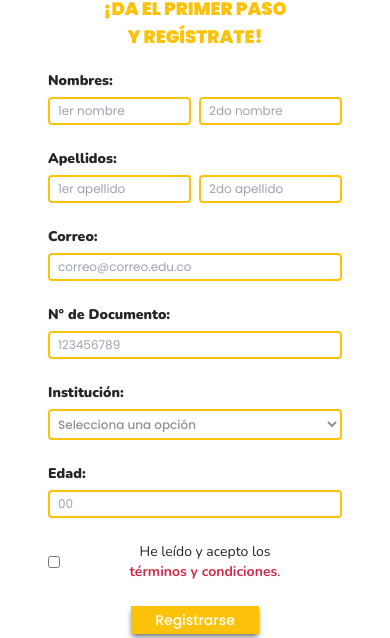
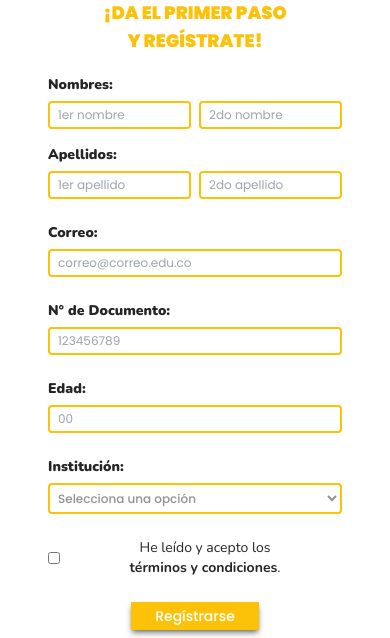
Before and after one commit to programateacademy/PROGRAMATE-SCHOOL-FRONT, a React (Vite) app: page /Singup in a window 390 px wide. Shown: the part 209-847 px from the top of the page. Built offline with nearby package versions, Linux system fonts and the light colour scheme.

Commit message:
V0.13 Previous for BackEnd

```diff
--- a/src/components/Form/Motivation.jsx
+++ b/src/components/Form/Motivation.jsx
@@ -7,7 +7,7 @@ const Motivation = () => {
             <div className='flex h-72 '>
                 <img src={'https://github.com/MariaHerrera03/ImageBank/blob/main/Progr%C3%A1mateSchool/PhotoTRES.jpeg?raw=true'} className=' opacity-50 mix-blend-overlay object-cover h-72 w-full absolute'></img>
                 <div className=' w-7/12 sm:w-5/12 md:w-9/12 m-auto '>
-                    <img className='bg-light/80 rounded-lg p-2 md:p-4 shadow-2xl' src={'https://github.com/MariaHerrera03/ImageBank/blob/main/Progr%C3%A1mateSchool/programate-school-color.png?raw=true'} />
+                    <img className='bg-light/90 rounded-lg p-2 md:p-4 shadow-2xl backdrop-saturate-200' src={'https://github.com/MariaHerrera03/ImageBank/blob/main/Progr%C3%A1mateSchool/programate-school-color.png?raw=true'} />
                 </div>
             </div>
             <Link to='/Psychological'>
--- a/src/pages/Login.jsx
+++ b/src/pages/Login.jsx
@@ -13,6 +13,7 @@ function LoginPerson() {
 
     const navigator = useNavigate();
     const [showPassword, setShowPassword] = useState(false)
+
 
     function loginPerson() {
         var loginP = {
@@ -39,20 +40,20 @@ function LoginPerson() {
                 <h1 className='mx-12 sm:mx-12 md:mx-12 lg:mx-26 pb-3 text-center text-yellow text-lg sm:text-2xl md:text-2xl lg:text-3xl font-Poppins font-black uppercase'>¡Sigue educándote<br/>para el futuro!</h1>
                 <Link to='/Singup'><img className='mx-auto w-[25%] pb-6 md:hidden' src={'https://github.com/MariaHerrera03/ImageBank/blob/main/Progr%C3%A1mateSchool/programate-school-negros.png?raw=true'} alt=''/></Link>
                 <div className='mx-12 sm:mx-40 md:mx-16 lg:mx-28 pb-6'>
-                    <h3 className='pb-1.5 text-dark text-sm font-Nunito font-black'>Usuario:</h3>
-                    <input value={emailPerson} onChange={(e) => {setEmailPerson(e.target.value)}} type='email' placeholder='correo@correo.edu.co' className='w-full px-1 py-1 rounded border-2 border-yellow text-dark/50 text-xs font-Poppins'></input>
+                    <label for='email' className='pb-1.5 text-dark text-sm font-Nunito font-black'>Usuario:</label>
+                    <input value={emailPerson} onChange={(e) => {setEmailPerson(e.target.value)}} type='email' required  placeholder='correo@correo.edu.co' className='w-full px-1 py-1 rounded border-2 border-yellow text-dark/50 text-xs font-Poppins'></input>
                 </div>
                 <div className='mx-12 sm:mx-40 md:mx-16 lg:mx-28 pb-6 relative'>
-                    <h3 className='pb-1.5 text-dark text-sm font-Nunito font-black'>Contraseña:</h3>
-                    <input value={passwordPerson}  onChange={(e) => {setPasswordPerson(e.target.value)}} type={showPassword ? 'text' : 'password'} placeholder='∗∗∗∗∗∗∗∗∗∗∗∗∗' className='w-full px-1 py-1 rounded border-2 border-yellow text-dark/50 text-xs font-Poppins'></input>
-                        <div className='absolute top-8 right-2' onClick={() => setShowPassword(!showPassword)}>
-                            {showPassword ? <AiOutlineEye className='fill-dark'/> : <AiOutlineEyeInvisible className='fill-dark'/>}
-                        </div>
+                    <label for='password' className='pb-1.5 text-dark text-sm font-Nunito font-black'>Contraseña:</label>
+                    <input value={passwordPerson}  onChange={(e) => {setPasswordPerson(e.target.value)}} type={showPassword ? 'text' : 'password'} required placeholder='∗∗∗∗∗∗∗∗∗∗∗∗∗' className='w-full pl-1 pr-8 py-1 rounded border-2 border-yellow text-dark/50 text-xs font-Poppins'></input>
+                        <button className='absolute top-8 right-2 px-1 bg-light' onClick={() => setShowPassword(!showPassword)}>
+                            {showPassword ? <AiOutlineEye className='fill-dark hover:fill-red'/> : <AiOutlineEyeInvisible className='fill-dark hover:fill-red'/>}
+                        </button>
                     <h5 className='pt-1 text-center text-dark text-xs font-Nunito italic '>Olvidaste tu contraseña, <a href='https://github.com/programateacademy/PROGRAMATE-SCHOOL-FRONT' target='_blank'><b className='hover:text-red'>recupérala aquí</b></a></h5>
                 </div>
                 <button onClick={loginPerson} className='flex mx-auto px-6 py-1 bg-yellow shadow-md shadow-dark/50 hover:bg-dark text-center text-light text-sm font-Poppins font-medium'>Ingresar</button>
                 <h4 className='mx-20 md:mx-16 pt-6 text-center text-dark text-sm font-Nunito'>¿No tienes una cuenta?</h4>
-                <Link to='/Singup'><h4 className='mx-20 md:mx-16 text-center text-dark text-sm font-Nunito hover:text-red'><b>Ingresa aquí</b>.</h4></Link>
+                <Link to='/Singup'><h4 className='mx-20 md:mx-16 text-center text-dark text-sm font-Nunito hover:text-red'><b>Regístrate aquí</b>.</h4></Link>
             </div>
         </div>
         </div>
--- a/src/pages/Singup.jsx
+++ b/src/pages/Singup.jsx
@@ -10,14 +10,19 @@ export const Singup = () => {
 
     return (
         <div className='h-full grid grid-rows-5 md:grid-rows-1 md:grid-cols-2'>
-            <div className='row-span-1 bg-[url("https://github.com/MariaHerrera03/ImageBank/blob/main/Progr%C3%A1mateSchool/PhotoOCHO_50.png?raw=true")] bg-cover bg-center grid'>
+            <div className='row-span-1 md:h-full bg-[url("https://github.com/MariaHerrera03/ImageBank/blob/main/Progr%C3%A1mateSchool/PhotoOCHO_50.png?raw=true")] bg-cover bg-center grid'>
                 <div className='w-7/12 sm:w-5/12 md:w-9/12 m-auto'>
                     <img className='bg-light/80 rounded-lg p-2 md:p-4 shadow-2xl' src={'https://github.com/MariaHerrera03/ImageBank/blob/main/Progr%C3%A1mateSchool/programate-school-color.png?raw=true'}/>
                 </div>
             </div>
+            {/* <div className='row-span-1 relative'>
+                <div className='h-full w-full m-auto flex justify-center items-center bg-[url("https://github.com/MariaHerrera03/ImageBank/blob/main/Progr%C3%A1mateSchool/PhotoOCHO_50.png?raw=true")] bg-cover bg-center bg-fixed'>
+                    <img className='md:fixed md:object-contain md:w-4/12 bg-light/80 rounded-lg p-2 md:p-4 shadow-2xl' src={'https://github.com/MariaHerrera03/ImageBank/blob/main/Progr%C3%A1mateSchool/programate-school-color.png?raw=true'}/>
+                </div>
+            </div> */}
             <div className='row-span-4 bg-light py-6 my-auto'>
                 <h1 className='mx-12 sm:mx-52 md:mx-12 lg:mx-26 pb-5 text-center text-yellow text-lg sm:text-2xl md:text-2xl lg:text-3xl font-Poppins font-black uppercase'>¡Da el primer paso<br/>y regístrate!</h1>
-                <div className='mx-12 sm:mx-40 md:mx-16 lg:mx-28 pb-6 grid grid-cols-2 gap-x-2'>
+                <div className='mx-12 sm:mx-40 md:mx-16 lg:mx-28 pb-4 grid grid-cols-2 gap-x-2'>
                     <h3 className='col-span-2 pb-1.5 text-dark text-sm font-Nunito font-black'>Nombres:</h3>
                     <input type='text' placeholder='1er nombre' className='px-2 py-1 rounded border-2 border-yellow text-dark/50 text-xs font-Poppins'></input>
                     <input type='text' placeholder='2do nombre' className='px-2 py-1 rounded border-2 border-yellow text-dark/50 text-xs font-Poppins'></input>
@@ -31,9 +36,19 @@ export const Singup = () => {
                     <h3 className='pb-1.5 text-dark text-sm font-Nunito font-black'>Correo:</h3>
                     <input type='email' placeholder='correo@correo.edu.co' className='w-full px-2 py-1 rounded border-2 border-yellow text-dark/50 text-xs font-Poppins'></input>
                 </div>
-                <div className='mx-12 sm:mx-40 md:mx-16 lg:mx-28 pb-6'>
+                <div className='hidden md:grid mx-12 sm:mx-40 md:mx-16 lg:mx-28 pb-6 grid-cols-2 gap-x-2'>
+                    <h3 className='col-span-1 pb-1.5 text-dark text-sm font-Nunito font-black'>N° de Documento:</h3>
+                    <h3 className='col-span-1 pb-1.5 text-dark text-sm font-Nunito font-black'>Edad:</h3>
+                    <input type='number' placeholder='123456789' className='w-full px-2 py-1 rounded border-2 border-yellow text-dark/50 text-xs font-Poppins'></input>
+                    <input type='number' placeholder='00' className='w-full px-2 py-1 rounded border-2 border-yellow text-dark/50 text-xs font-Poppins'></input>
+                </div>
+                <div className='md:hidden mx-12 sm:mx-40 md:mx-16 lg:mx-28 pb-6'>
                     <h3 className='pb-1.5 text-dark text-sm font-Nunito font-black'>N° de Documento:</h3>
                     <input type='number' placeholder='123456789' className='w-full px-2 py-1 rounded border-2 border-yellow text-dark/50 text-xs font-Poppins'></input>
+                </div>
+                <div className='md:hidden mx-12 sm:mx-40 md:mx-16 lg:mx-28 pb-6'>
+                    <h3 className='pb-1.5 text-dark text-sm font-Nunito font-black'>Edad:</h3>
+                    <input type='number' placeholder='00' className='w-full px-2 py-1 rounded border-2 border-yellow text-dark/50 text-xs font-Poppins'></input>
                 </div>
                 <div className='mx-12 sm:mx-40 md:mx-16 lg:mx-28 pb-6'>
                     <h3 className='pb-1.5 text-dark text-sm font-Nunito font-black'>Institución:</h3>
@@ -45,16 +60,12 @@ export const Singup = () => {
                         <option className='font-medium text-dark'>Cuatro</option>
                     </select>
                 </div>
-                <div className='mx-12 sm:mx-40 md:mx-16 lg:mx-28 pb-6'>
-                    <h3 className='pb-1.5 text-dark text-sm font-Nunito font-black'>Edad:</h3>
-                    <input type='number' placeholder='00' className='w-full px-2 py-1 rounded border-2 border-yellow text-dark/50 text-xs font-Poppins'></input>
-                </div>
                 <div className='mx-12 sm:mx-40 md:mx-16 lg:mx-28 pb-6 flex flex-row justify-center'>
                     <input type='checkbox' className='w-3 h-3 accent-red self-center'></input>
-                    <label className='ml-2 text-center text-dark text-sm font-Nunito'>He leído y acepto los <button onClick={() => setShowModal(true)} className='text-red'><b>términos y condiciones</b></button>.</label>
+                    <label className='ml-2 text-center text-dark text-sm font-Nunito'>He leído y acepto los <button onClick={() => setShowModal(true)} className='text-dark hover:text-red'><b>términos y condiciones</b></button>.</label>
                     <Modal onClose={handleOnClose} visible={showModal}/>
                 </div>
-                <button className='flex mx-auto px-6 py-1 bg-yellow shadow-md shadow-dark/50 hover:bg-dark text-center text-light text-sm font-Poppins font-medium'>Registrarse</button>
+                <button className='flex mx-auto px-6 py-1 bg-yellow shadow-md shadow-dark/50 hover:bg-dark text-center text-light text-sm font-Poppins font-medium'>Regístrarse</button>
             </div>
         </div>
     )
```
Also changed, not shown: src/index.css (line endings or trailing spaces).
